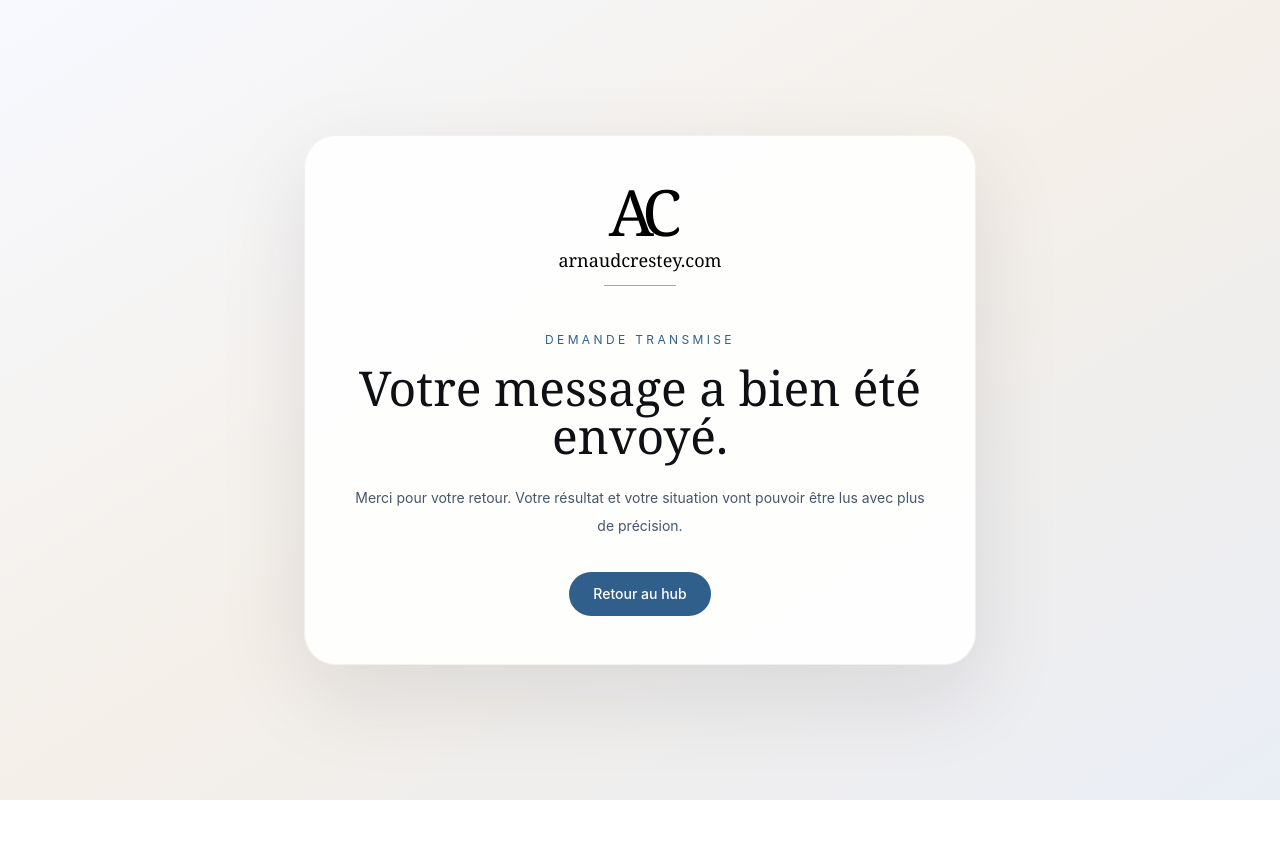
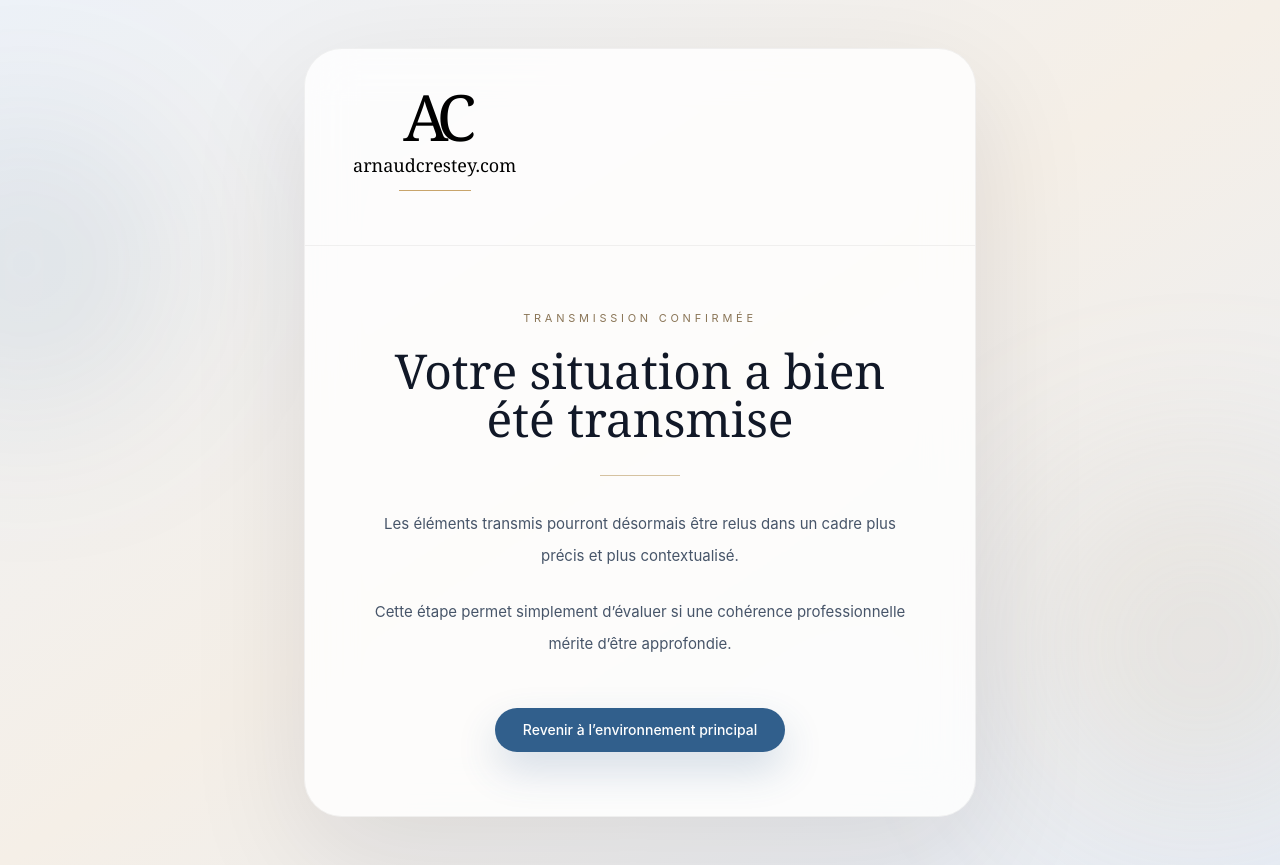
Before and after one commit to arnaudcrestey/POINT-ENTREE-HUB, a Next.js app: page /merci in a window 1280 px wide. Before the commit the page ends 800 px from the top, so only its background shows below. Built offline with nearby package versions, Linux system fonts and the light colour scheme.

Commit message:
Refactor MerciPage layout and update text content

```diff
--- a/app/merci/page.tsx
+++ b/app/merci/page.tsx
@@ -3,31 +3,50 @@ import { Signature } from "@/components/signature";
 
 export default function MerciPage() {
   return (
-    <main className="min-h-screen bg-gradient-to-br from-[#f7f9ff] via-[#f4efe8] to-[#e9edf5] px-6 py-12 flex items-center justify-center">
-      <section className="w-full max-w-2xl rounded-[32px] border border-black/5 bg-white/90 p-8 text-center shadow-[0_30px_90px_rgba(15,23,42,0.10)] md:p-12">
-        <div className="mb-8 flex justify-center">
+    <main className="relative flex min-h-screen items-center justify-center overflow-hidden bg-gradient-to-br from-[#eef2f8] via-[#f5efe7] to-[#e7edf6] px-6 py-12">
+
+      <div className="absolute left-[-120px] top-[120px] h-72 w-72 rounded-full bg-[#315f8c]/10 blur-[90px]" />
+      <div className="absolute bottom-[60px] right-[-80px] h-80 w-80 rounded-full bg-[#cdb28a]/20 blur-[100px]" />
+
+      <section className="relative z-10 w-full max-w-2xl overflow-hidden rounded-[38px] border border-black/5 bg-white/80 shadow-[0_40px_120px_rgba(15,23,42,0.10)] backdrop-blur-xl">
+
+        <div className="border-b border-black/5 px-8 py-10 md:px-12">
           <Signature />
         </div>
 
-        <p className="text-xs uppercase tracking-[0.28em] text-[#315f8c]">
-          Demande transmise
+        <div className="px-8 py-12 text-center md:px-14 md:py-16">
+
+          <p className="text-[11px] uppercase tracking-[0.34em] text-[#8a7557]">
+            Transmission confirmée
           </p>
 
-        <h1 className="mt-4 font-serif text-4xl text-ink md:text-5xl">
-          Votre message a bien été envoyé.
+          <h1 className="mt-5 font-serif text-4xl leading-tight text-[#111827] md:text-5xl">
+            Votre situation a bien été transmise
           </h1>
 
-        <p className="mt-6 text-sm leading-7 text-slate-600">
-          Merci pour votre retour. Votre résultat et votre situation vont pouvoir
-          être lus avec plus de précision.
+          <div className="mx-auto mt-8 h-px w-20 bg-[#d5c2a0]" />
+
+          <div className="mx-auto mt-8 max-w-xl space-y-6 text-sm leading-8 text-slate-600 md:text-[15px]">
+            <p>
+              Les éléments transmis pourront désormais être relus dans un cadre
+              plus précis et plus contextualisé.
             </p>
 
+            <p>
+              Cette étape permet simplement d’évaluer si une cohérence
+              professionnelle mérite d’être approfondie.
+            </p>
+          </div>
+
+          <div className="mt-12">
             <Link
               href="/"
-          className="mt-8 inline-flex rounded-full bg-[#315f8c] px-6 py-3 text-sm font-medium text-white"
+              className="inline-flex rounded-full bg-[#315f8c] px-7 py-3 text-sm font-medium text-white shadow-[0_18px_40px_rgba(49,95,140,0.20)] transition duration-300 hover:-translate-y-0.5"
             >
-          Retour au hub
+              Revenir à l’environnement principal
             </Link>
+          </div>
+        </div>
       </section>
     </main>
   );
```
Lines whose indentation alone changed are shown as unchanged.
